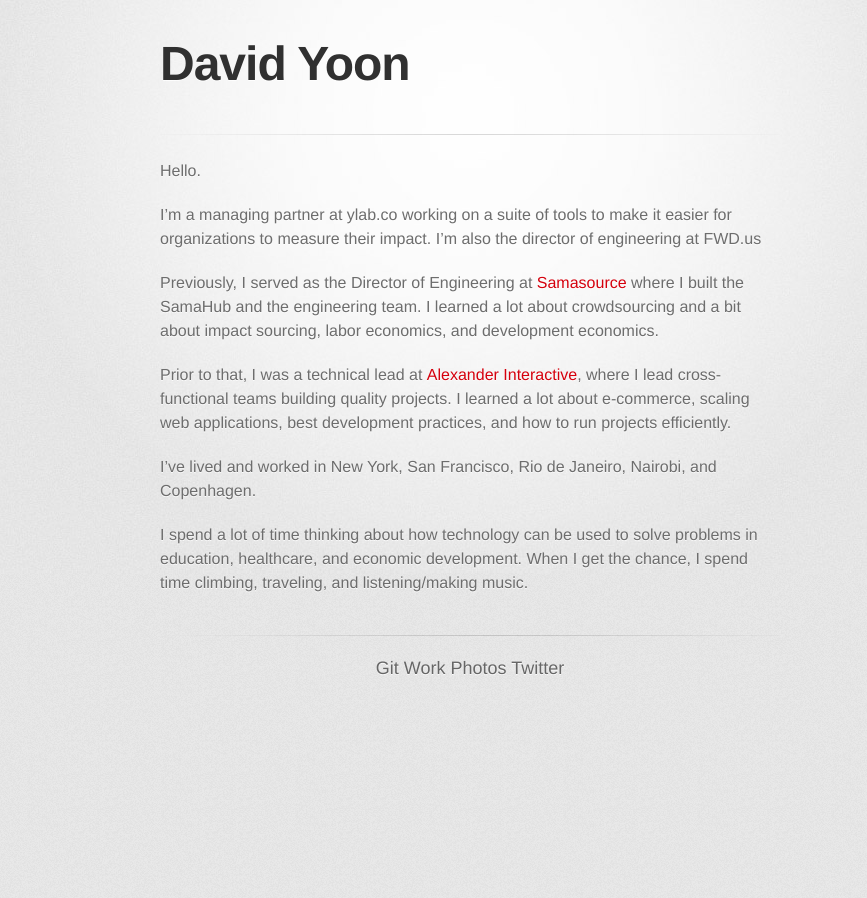
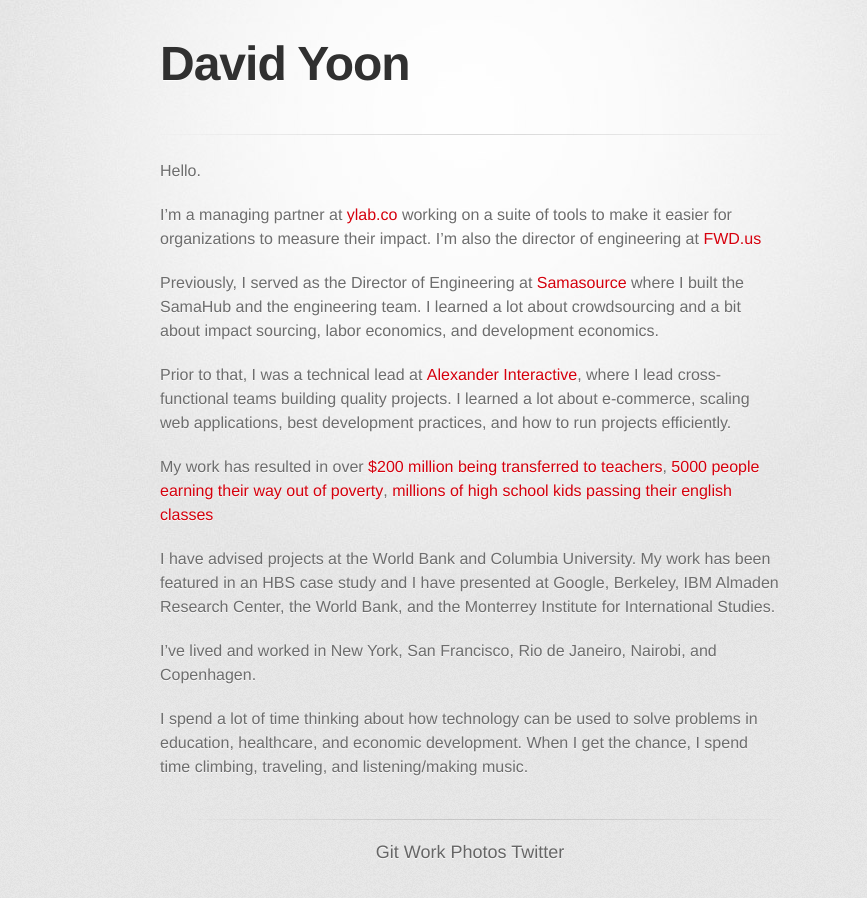
Before and after one commit to daveyoon/daveyoon.github.com, a Jekyll site: the page built from index.md, in a window 1280 px wide. Shown: the whole page, without its empty margins (170-1037 px from the left). Built offline with Jekyll 4.4.1, drawn with Linux system fonts in a browser that asks for light colours; some web fonts are replaced.

Commit message:
updated text

```diff
--- a/index.md
+++ b/index.md
@@ -6,12 +6,16 @@
 
 Hello.
 
-I'm a managing partner at ylab.co working on a suite of tools to make it easier for organizations to measure their impact. I'm also the director of engineering at FWD.us
+I'm a managing partner at [ylab.co](http://ylab.co) working on a suite of tools to make it easier for organizations to measure their impact. I'm also the director of engineering at [FWD.us](http://fwd.us)
 
 Previously, I served as the Director of Engineering at [Samasource](http://www.samasource.org) where I built the SamaHub and the engineering team. I learned a lot about crowdsourcing and a bit about impact sourcing, labor economics, and development economics.
 
 Prior to that, I was a technical lead at [Alexander Interactive](http://www.alexanderinteractive.com), where I lead cross-functional teams building quality projects. I learned a lot about e-commerce, scaling web applications, best development practices, and how to run projects efficiently.
 
+My work has resulted in over [$200 million being transferred to teachers](http://www.donorschoose.org), [5000 people earning their way out of poverty](www.samasource.org), [millions of high school kids passing their english classes](www.sparknotes.com)
+
+I have advised projects at the World Bank and Columbia University. My work has been featured in an HBS case study and I have presented at Google, Berkeley, IBM Almaden Research Center, the World Bank, and the Monterrey Institute for International Studies.
+
 I've lived and worked in New York, San Francisco, Rio de Janeiro, Nairobi, and Copenhagen.
 
 I spend a lot of time thinking about how technology can be used to solve problems in education, healthcare, and economic development. When I get the chance, I spend time climbing, traveling, and listening/making music.
```
